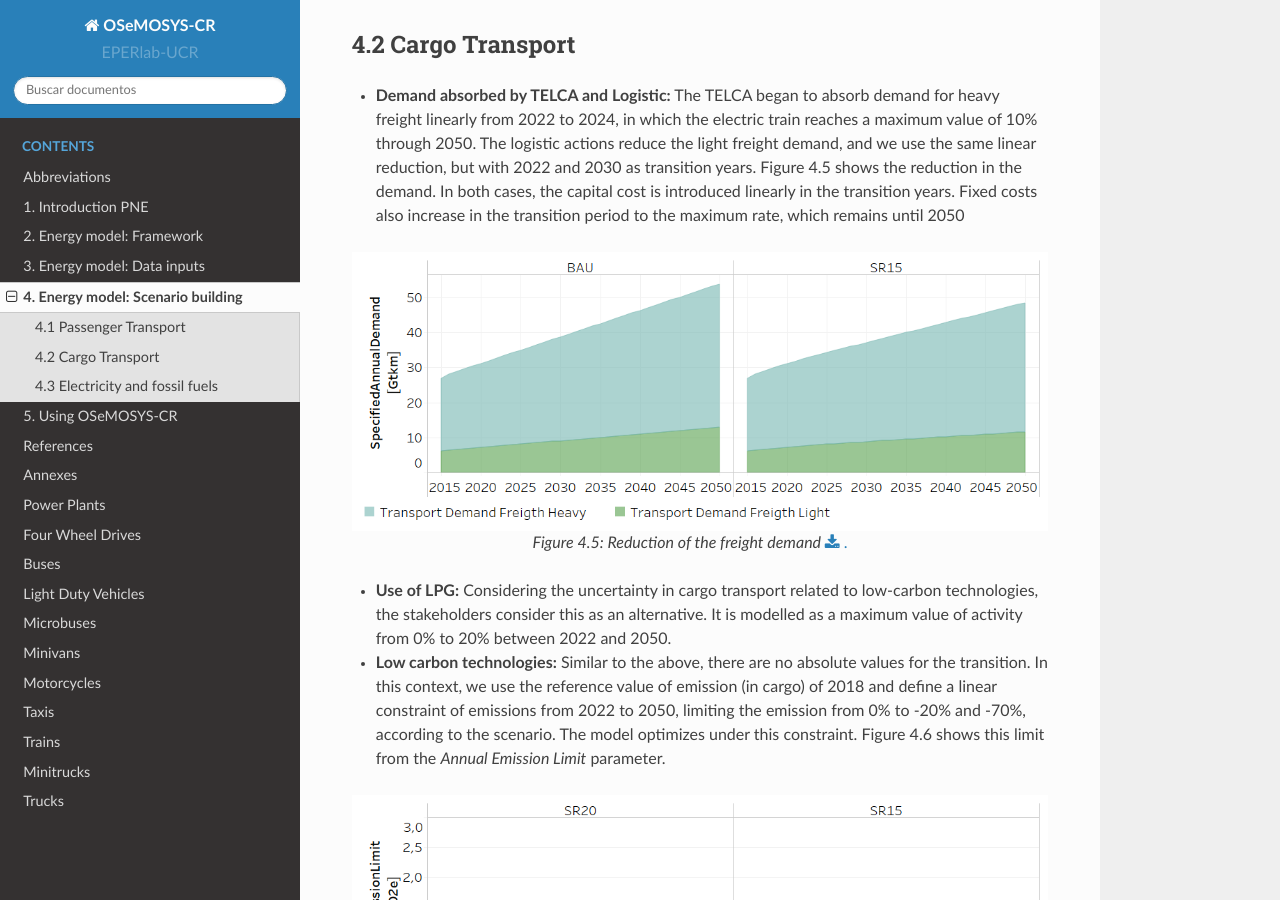
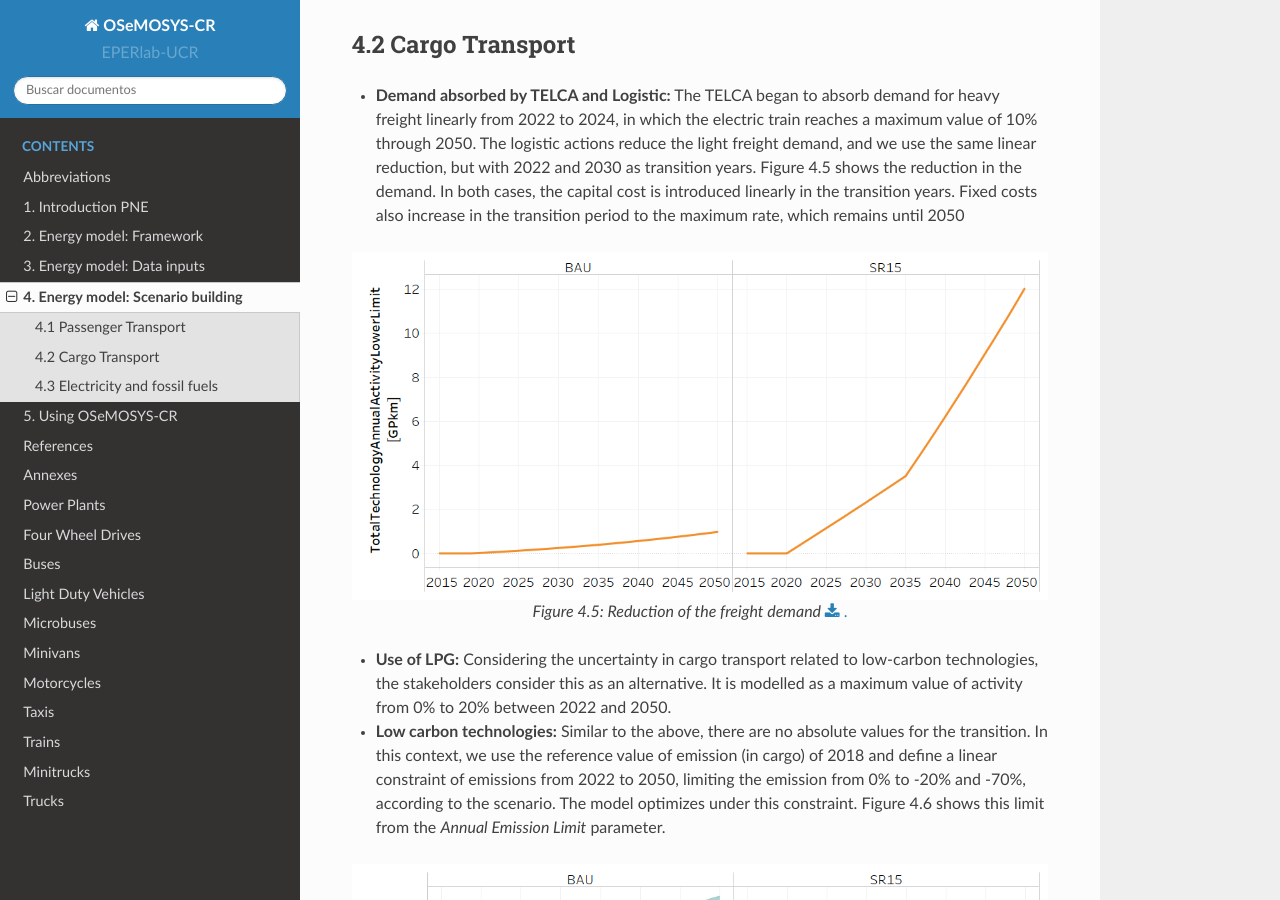
Before and after one commit to EPERLab/OSeMOSYS-CR, a Sphinx documentation site: the page built from docs/04Scenarios.rst, in a window 1280 px wide and 900 px high, scrolled down 3130 px. Built offline with Sphinx 7.4.7 and the Read the Docs theme 2.0.0, drawn with Linux system fonts in a browser that asks for light colours; formulas are drawn with MathJax 3; cross-references to code outside the pages are shown as plain code.

Commit message:
Update 04Scenarios.rst

```diff
--- a/docs/04Scenarios.rst
+++ b/docs/04Scenarios.rst
@@ -53,7 +53,7 @@ The following sections describe how the considerations in Figure 4.1 were introd
 
 * **Demand absorbed by TELCA and Logistic:** The TELCA began to absorb demand for heavy freight linearly from 2022 to 2024, in which the electric train reaches a maximum value of 10% through 2050. The logistic actions reduce the light freight demand, and we use the same linear reduction, but with 2022 and 2030 as transition years. Figure 4.5 shows the reduction in the demand. In both cases, the capital cost is introduced linearly in the transition years. Fixed costs also increase in the transition period to the maximum rate, which remains until 2050
 
-.. figure:: img/FreightDemandReduction.png
+.. figure:: img/ActivityElectricLighduty.png
    :align:   center
    :width:   700 px
 
@@ -63,7 +63,7 @@ The following sections describe how the considerations in Figure 4.1 were introd
 
 * **Low carbon technologies:** Similar to the above, there are no absolute values for the transition. In this context, we use the reference value of emission (in cargo) of 2018 and define a linear constraint of emissions from 2022 to 2050, limiting the emission from 0% to -20% and -70%, according to the scenario. The model optimizes under this constraint. Figure 4.6 shows this limit from the *Annual Emission Limit* parameter.
 
-.. figure:: img/CargoEmissionLimit.png
+.. figure:: img/FreightDemandReduction.png
    :align:   center
    :width:   700 px
 
```
